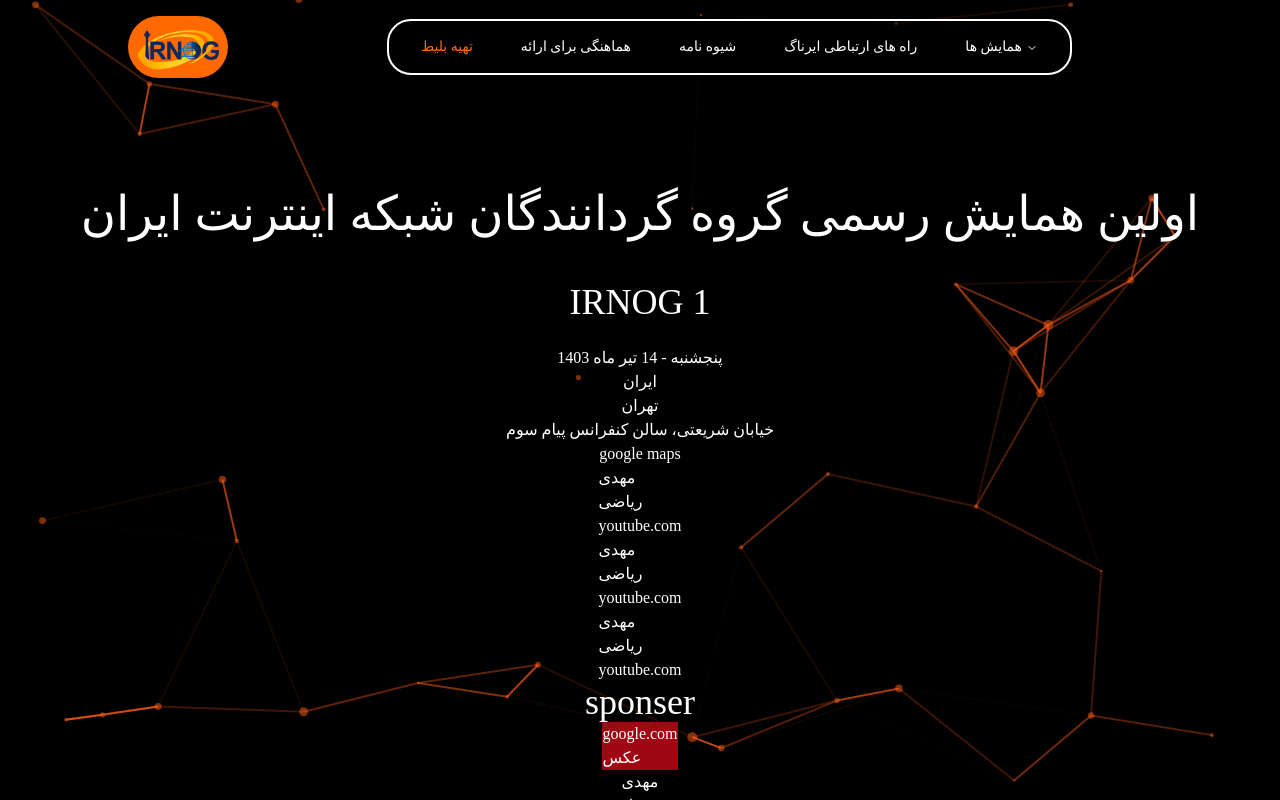
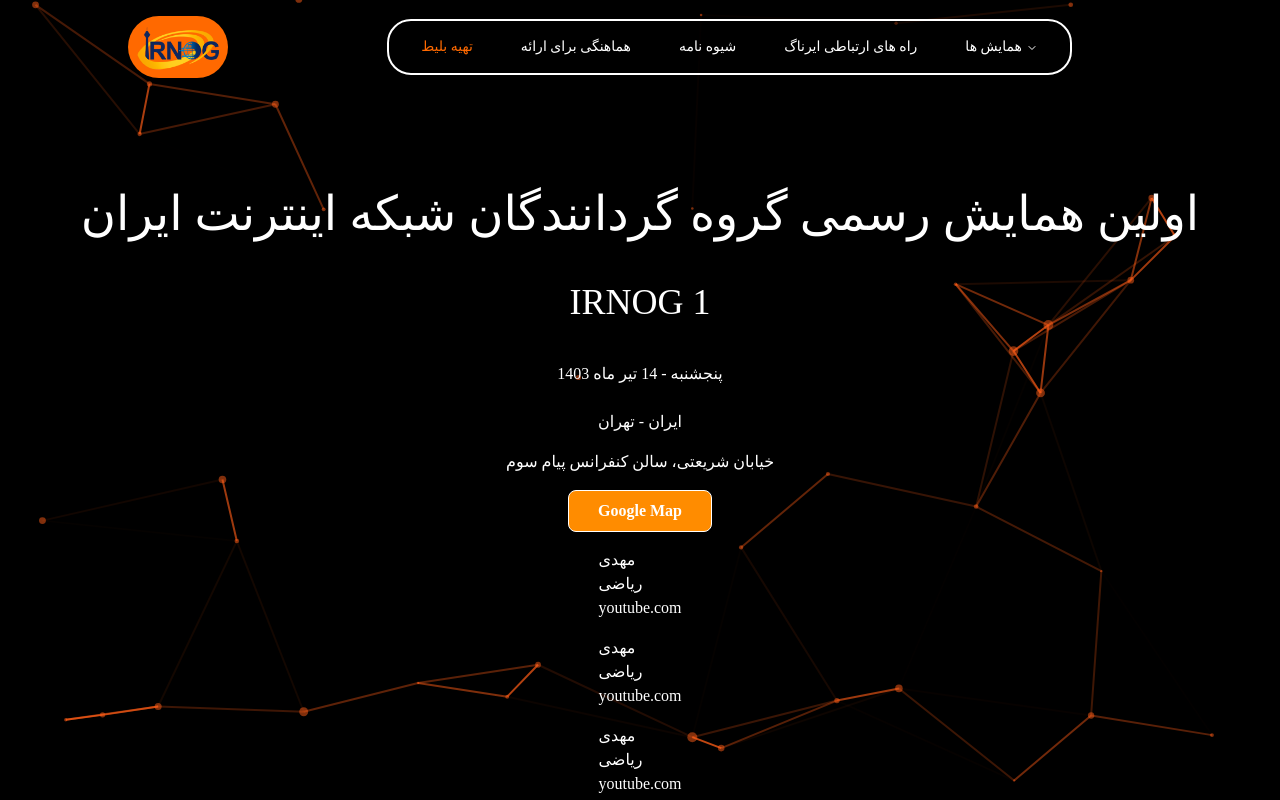
Before and after one commit to MahdiMazloum96/irnog_frontend, a Next.js app: page /irnog/1 in a window 1280 px wide. Shown: the top 800 px of the page. Built offline with nearby package versions, Linux system fonts and the light colour scheme.

Commit message:
fixing location in irnog page

```diff
--- a/app/irnog/[id]/page.tsx
+++ b/app/irnog/[id]/page.tsx
@@ -20,30 +20,29 @@ const IrnogPage: FC<IrnogPageProps> = () => {
   return (
     <div className="h-auto">
       <>
-        <div className="flex flex-col items-center mt-14">
+        <div className="flex flex-col gap-4 items-center mt-14 text-white">
           {/* title */}
-          <h1 className="text-white flex flex-col items-center gap-7 mx-2 my-6">
+          <h1 className=" flex flex-col items-center gap-7 mx-2 my-6">
             <div className="text-3xl lg:text-5xl text-center leading-20">
               {page?.value.title} همایش رسمی گروه گردانندگان شبکه اینترنت ایران
             </div>
             <div className="text-4xl">IRNOG {id}</div>
           </h1>
           {/* time */}
-          {page?.value.time && (
-            <div className="text-white">{page?.value.time}</div>
-          )}
+          {page?.value.time && <div>{page?.value.time}</div>}
           {/* location */}
-          <h1 className="text-white ">{page?.value.location.country}</h1>
-          <h1 className="text-white ">{page?.value.location.city}</h1>
-          <h1 className="text-white ">{page?.value.location.detail}</h1>
+          <div className="mt-2">
+            {page?.value.location.country} - {page?.value.location.city}
+          </div>
+          <div>{page?.value.location.detail}</div>
           {page?.value.location.locationLink && (
             <button
               onClick={() =>
                 handleOpenMapClick(page?.value.location.locationLink)
               }
-              className=" text-white  w-full"
+              className=" text-center font-bold  w-36 border border-white rounded-lg p-2 bg-[#ff8c00] cursor-pointer"
             >
-              google maps
+              Google Map
             </button>
           )}
           {/* irnog agenda */}
```
